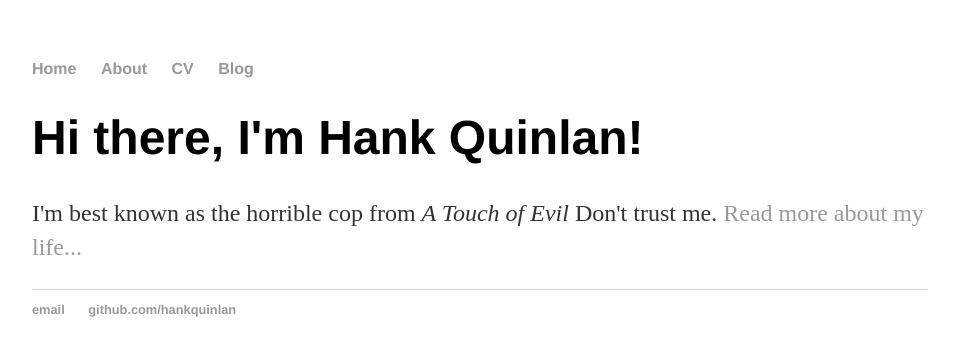
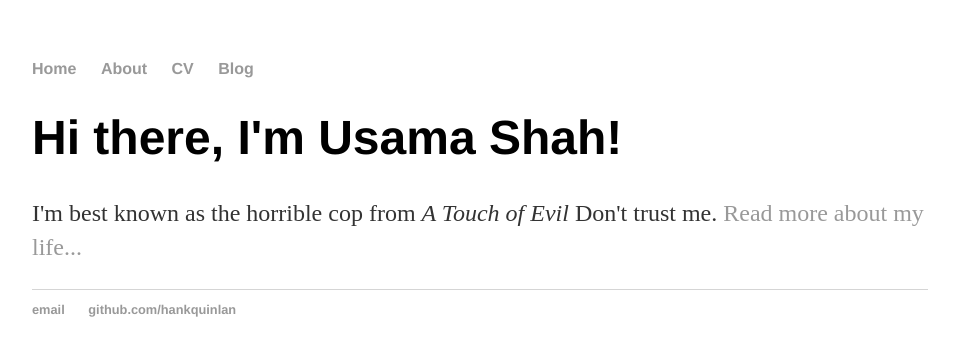
Before and after one commit to SMUsamaShah/SMUsamaShah.github.io, a Jekyll site: the page built from index.html, in a window 1280 px wide. Shown: the top 356 px of the page, without its empty margins (160-1115 px from the left). Built offline with Jekyll 4.4.1, drawn with Linux system fonts in a browser that asks for light colours.

Commit message:
Update index.html

```diff
--- a/index.html
+++ b/index.html
@@ -1,8 +1,8 @@
 ---
 layout: default
-title: Hank Quinlan, Horrible Cop
+title: Usama Shah
 ---
 <div class="blurb">
-	<h1>Hi there, I'm Hank Quinlan!</h1>
+	<h1>Hi there, I'm Usama Shah!</h1>
 	<p>I'm best known as the horrible cop from <em>A Touch of Evil</em> Don't trust me. <a href="/about">Read more about my life...</a></p>
 </div><!-- /.blurb -->
```
